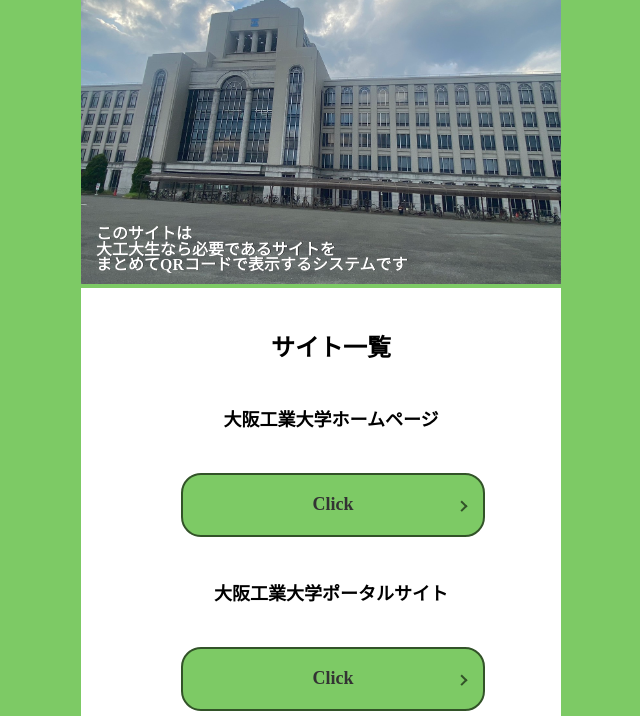
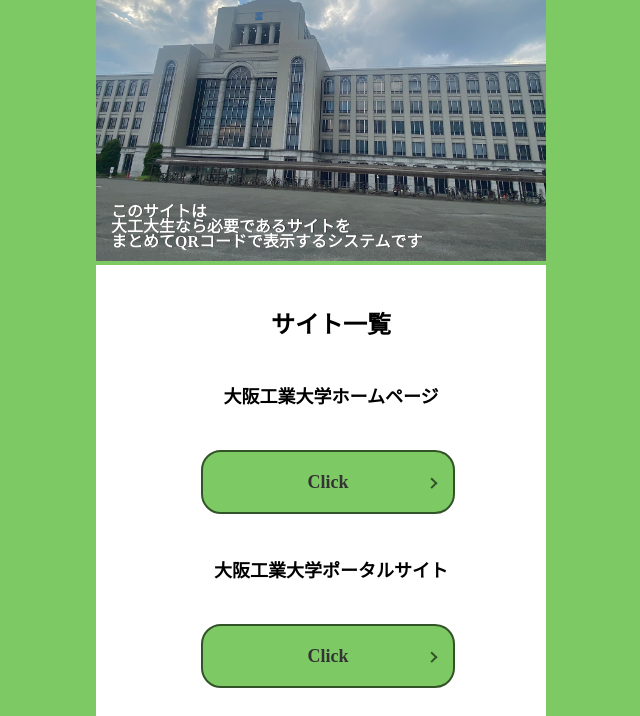
Before and after one commit to kippei0428/kippei0428.github.io, a plain HTML site: page index.html in a window 1280 px wide. Shown: the part 84-800 px from the top of the page, without its empty margins (319-959 px from the left). Drawn offline with Linux system fonts and the light colour scheme.

Commit message:
Update index.css

```diff
--- a/index.css
+++ b/index.css
@@ -30,12 +30,12 @@ body {
 }
 
 #wrap{
-    width: 480px;
+    width: 450px;
     margin: 0 auto;
 }
 
 .k_img {
-    width: 480px;
+    width: 450px;
     height: autopx;
 }
 
@@ -50,7 +50,7 @@ main {
 }
 
 h2 {
-
+    text-align:center;
 }
 a {
   text-decoration: none;
@@ -58,6 +58,7 @@ a {
 
 h6 {
 	font-size: 18px;
+	text-align:center;
 }
 
 .btn a {
@@ -65,7 +66,7 @@ h6 {
 	justify-content: center;
 	align-items: center;
 	position: relative;
-	width: 300px;
+	width: 250px;
 	height: 60px;
 	color: #333;
 	font-size: 18px;
@@ -74,7 +75,7 @@ h6 {
         background-color: #7dca65;
         border-radius: 20px;
 	border: 2px solid #325328;
-	margin-left: 80px;
+	margin-left: 85px;
 }
 
 .btn a::after {
```
